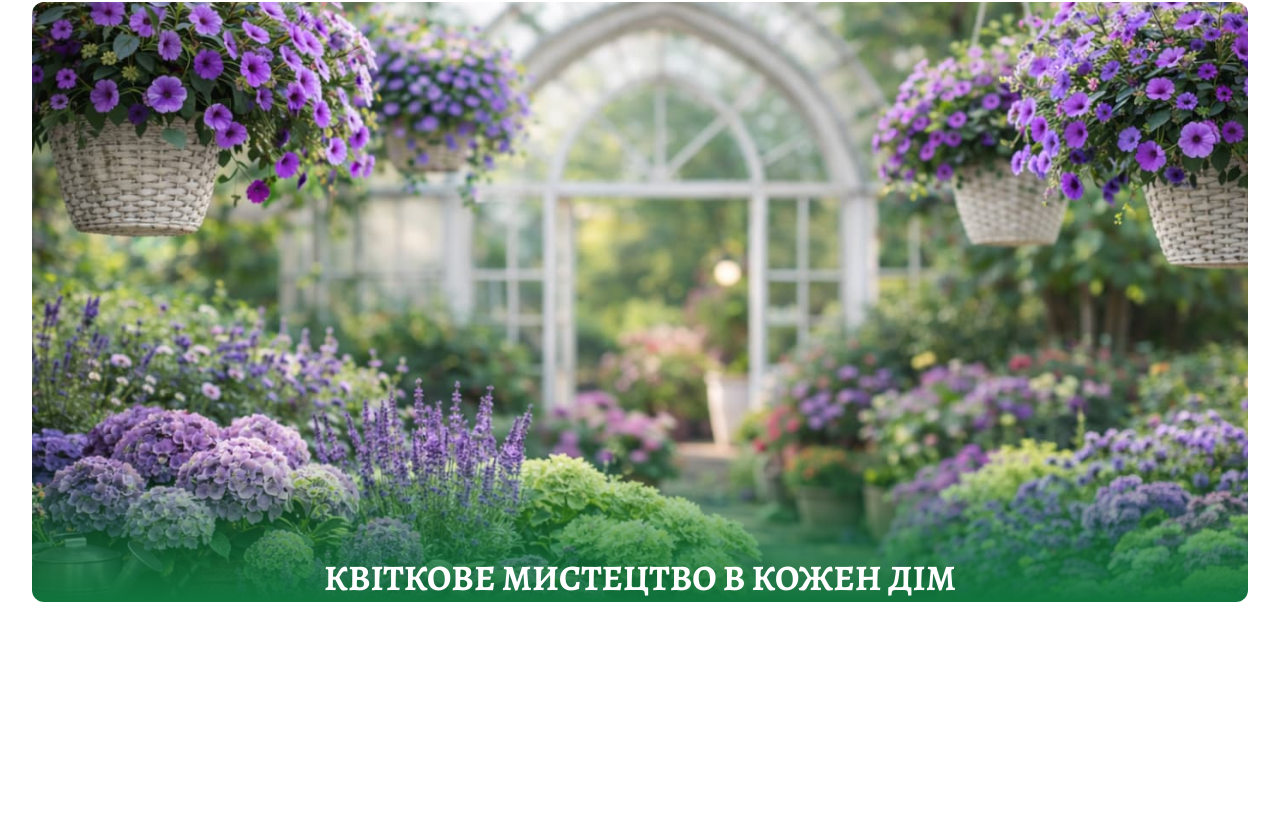
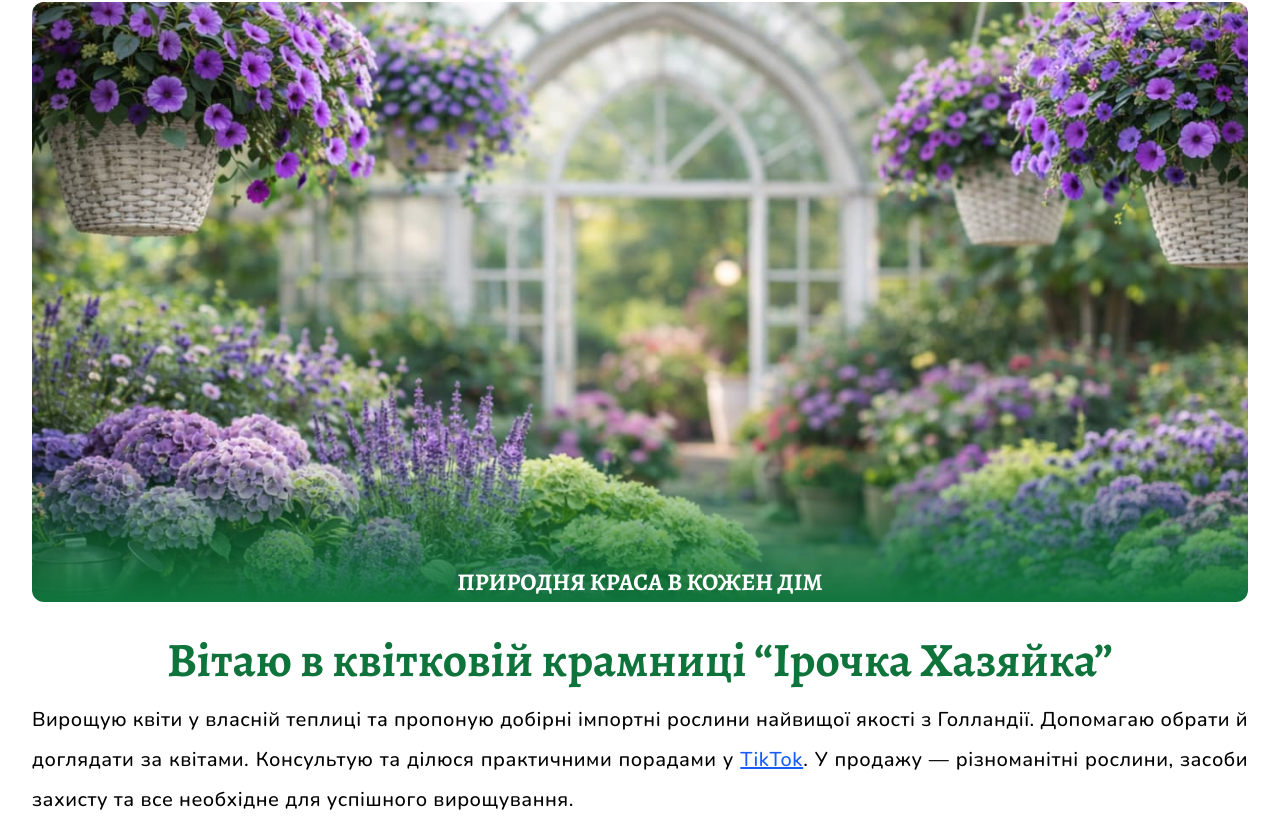
Before and after one commit to DenysKors/flowergirl-irina, a Next.js app: page / in a window 1280 px wide. Shown: the part 326-1166 px from the top of the page. Before the commit the page ends 942 px from the top, so only its background shows below. Built offline with nearby package versions, Linux system fonts and the light colour scheme; no server answers.

Commit message:
Add about section

```diff
--- a/app/(user)/page.tsx
+++ b/app/(user)/page.tsx
@@ -1,9 +1,11 @@
 import SectionHero from "@/components/SectionHero/SectionHero";
+import SectionAbout from "@/components/SectionAbout/SectionAbout";
 
 export default function MainPage() {
   return (
     <main>
       <SectionHero />
+      <SectionAbout />
     </main>
   );
 }
--- a/app/globals.css
+++ b/app/globals.css
@@ -10,7 +10,7 @@
 @theme inline {
   --color-background: var(--background);
   --font-heading: var(--font-Alegreya-Bold);
-  --font-text: var(--font-OpenSans-Regular);
+  --font-text: var(--font-Nunito-Medium);
   --color-text: var(--text);
   --color-main: var(--color);
   --color-border-gray: var(--borderGray);
@@ -41,6 +41,10 @@
 }
 
 @layer components {
+  .base-link {
+    @apply underline text-blue-600 hover:text-blue-800 visited:text-purple-600;
+  }
+
   .button {
     display: flex;
     align-items: center;
--- a/app/layout.tsx
+++ b/app/layout.tsx
@@ -8,8 +8,8 @@ const alegreyaBold = localFont({
 });
 
 const openSansRegular = localFont({
-  src: "../assets/fonts/OpenSans-Regular.ttf",
-  variable: "--font-OpenSans-Regular",
+  src: "../assets/fonts/Nunito-Medium.ttf",
+  variable: "--font-Nunito-Medium",
 });
 
 export const metadata: Metadata = {
--- a/components/Header/Header.tsx
+++ b/components/Header/Header.tsx
@@ -28,7 +28,7 @@ export default function Header() {
               height={200}
               priority
             />
-            <p className="font-text text-[8px] md:text-base text-center uppercase">
+            <p className="font-text text-[10px] md:text-base text-center uppercase">
               Квіткова крамниця
             </p>
           </div>
--- a/components/MobileMenu/MobileMenu.tsx
+++ b/components/MobileMenu/MobileMenu.tsx
@@ -61,7 +61,7 @@ export default function MobileMenu() {
             </svg>
           </button>
         </div>
-        <div className="pb-4 px-6 border-b border-border-gray">
+        <div className="pb-4 px-6 border-b border-border-gray sm:hidden">
           <SearchBar />
         </div>
         <nav aria-label="Мобільна навігація">
--- /dev/null
+++ b/components/SectionAbout/SectionAbout.tsx
@@ -0,0 +1,24 @@
+export default function SectionAbout() {
+  return (
+    <section className="container py-5">
+      <h1 className="mb-4 font-heading text-2xl md:text-3xl lg:text-5xl text-main text-center">
+        Вітаю в квітковій крамниці &#8220;Ірочка Хазяйка&#8221;
+      </h1>
+      <p className="font-text text-base/relaxed md:text-lg/relaxed lg:text-xl/loose text-justify tracking-wide">
+        Вирощую квіти у власній теплиці та пропоную добірні імпортні рослини
+        найвищої якості з Голландії. Допомагаю обрати й доглядати за квітами.
+        Консультую та ділюся практичними порадами у{" "}
+        <a
+          className="base-link"
+          href="https://www.tiktok.com/@flowergirl_irina?_r=1&_t=ZS-93WY1ZeQmiF"
+          target="_blank"
+          rel="noopener noreferrer"
+        >
+          TikTok
+        </a>
+        . У продажу — різноманітні рослини, засоби захисту та все необхідне для
+        успішного вирощування.
+      </p>
+    </section>
+  );
+}
--- a/components/SectionHero/SectionHero.tsx
+++ b/components/SectionHero/SectionHero.tsx
@@ -2,8 +2,8 @@ export default function SectionHero() {
   return (
     <section className="sm:container-hero pt-3.5 lg:pb-3.5">
       <div className="relative bg-hero w-full h-[50vh] sm:flex-hero max-w-368 max-h-150 sm:rounded-xl ">
-        <p className="w-full text-center absolute z-10 bottom-0 md:bottom-1 font-heading uppercase text-lg md:text-3xl lg:text-4xl text-background">
-          Квіткове мистецтво в кожен дім
+        <p className="w-full text-center absolute z-10 bottom-0 md:bottom-1 font-heading uppercase text-lg md:text-xl lg:text-2xl text-background">
+          Природня краса в кожен дім
         </p>
       </div>
     </section>
--- a/next.config.ts
+++ b/next.config.ts
@@ -2,6 +2,7 @@ import type { NextConfig } from "next";
 
 const nextConfig: NextConfig = {
   /* config options here */
+  devIndicators: false,
   images: {
     formats: ["image/avif", "image/webp"],
     remotePatterns: [
```
Also changed, not shown: assets/fonts/OpenSans-Regular.ttf (deleted).
